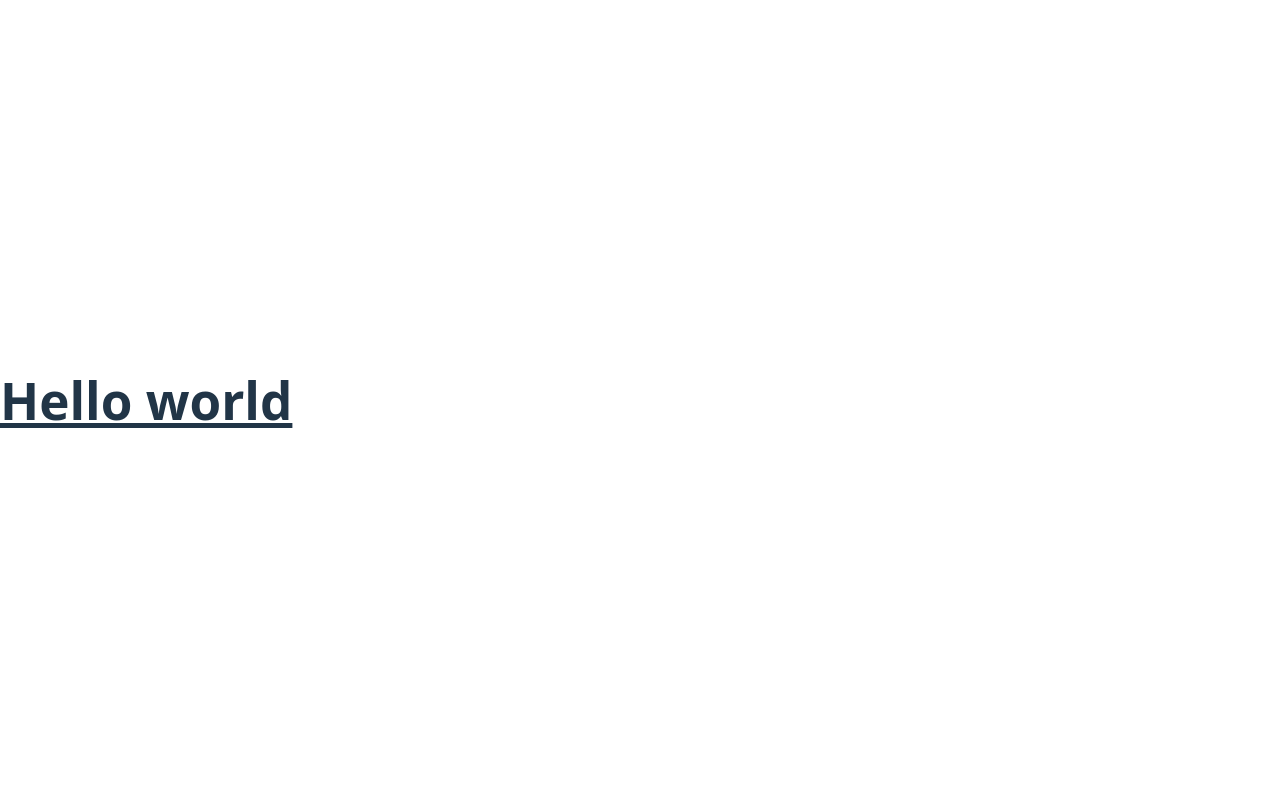
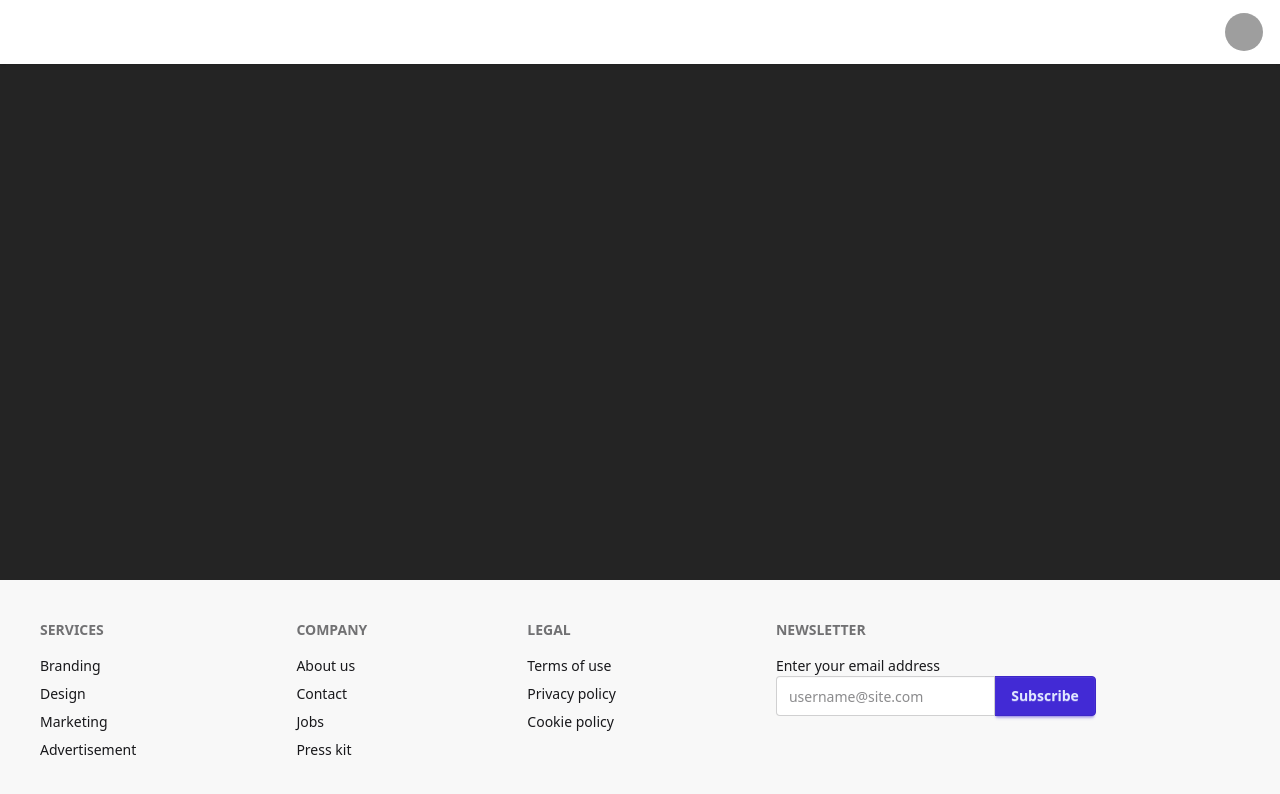
Before and after one commit to piyushkumar1996/DevTinder_UI, a React (Vite) app: page / in a window 1280 px wide. Shown: the top 794 px of the page. Built offline with nearby package versions, Linux system fonts and the light colour scheme; grey boxes are pictures that could not be loaded.

Commit message:
Adding body and children routes

```diff
--- a/index.html
+++ b/index.html
@@ -4,7 +4,7 @@
     <meta charset="UTF-8" />
     <link rel="icon" type="image/svg+xml" href="/vite.svg" />
     <meta name="viewport" content="width=device-width, initial-scale=1.0" />
-    <title>devtinderui</title>
+    <title>Dev Tinder</title>
   </head>
   <body>
     <div id="root"></div>
--- a/package.json
+++ b/package.json
@@ -13,6 +13,7 @@
     "@tailwindcss/vite": "^4.1.17",
     "react": "^19.2.0",
     "react-dom": "^19.2.0",
+    "react-router-dom": "^7.9.6",
     "tailwindcss": "^4.1.17"
   },
   "devDependencies": {
@@ -20,6 +21,7 @@
     "@types/react": "^19.2.5",
     "@types/react-dom": "^19.2.3",
     "@vitejs/plugin-react": "^5.1.1",
+    "daisyui": "^5.5.5",
     "eslint": "^9.39.1",
     "eslint-plugin-react-hooks": "^7.0.1",
     "eslint-plugin-react-refresh": "^0.4.24",
--- a/src/App.jsx
+++ b/src/App.jsx
@@ -1,12 +1,20 @@
+import { Routes, Route } from "react-router-dom";
+import Login from "./Pages/Login";
+import Profile from "./Pages/Profile";
+import Body from "./Pages/Body";
+
 function App() {
-
   return (
     <>
-      <h1 class="text-3xl font-bold underline">
-        Hello world
-      </h1>
+      <Routes>
+        <Route path="/" element={<Body />}>
+          <Route path="/login" element={<Login />} />
+          <Route path="/profile" element={<Profile />} />
+        </Route>
+        <Route />
+      </Routes>
     </>
-  )
+  );
 }
 
-export default App
+export default App;
--- /dev/null
+++ b/src/Pages/Body.jsx
@@ -0,0 +1,16 @@
+import React from "react";
+import NavBar from "../designSystem/NavBar";
+import { Outlet } from "react-router-dom";
+import Footer from "../designSystem/Footer";
+
+const Body = () => {
+  return (
+    <div class="flex flex-col min-h-screen">
+      <NavBar />
+      <div className="flex-grow"><Outlet /></div>
+      <Footer />
+    </div>
+  );
+};
+
+export default Body;
--- /dev/null
+++ b/src/Pages/Login.jsx
@@ -0,0 +1,9 @@
+import React from 'react'
+
+const Login = () => {
+  return (
+    <div>Login</div>
+  )
+}
+
+export default Login
--- /dev/null
+++ b/src/Pages/Profile.jsx
@@ -0,0 +1,9 @@
+import React from 'react'
+
+const Profile = () => {
+  return (
+    <div>Profile</div>
+  )
+}
+
+export default Profile
--- /dev/null
+++ b/src/designSystem/Footer.jsx
@@ -0,0 +1,44 @@
+import React from "react";
+
+const Footer = () => {
+  return (
+    <footer className="footer sm:footer-horizontal bg-base-200 text-base-content p-10">
+      <nav>
+        <h6 className="footer-title">Services</h6>
+        <a className="link link-hover">Branding</a>
+        <a className="link link-hover">Design</a>
+        <a className="link link-hover">Marketing</a>
+        <a className="link link-hover">Advertisement</a>
+      </nav>
+      <nav>
+        <h6 className="footer-title">Company</h6>
+        <a className="link link-hover">About us</a>
+        <a className="link link-hover">Contact</a>
+        <a className="link link-hover">Jobs</a>
+        <a className="link link-hover">Press kit</a>
+      </nav>
+      <nav>
+        <h6 className="footer-title">Legal</h6>
+        <a className="link link-hover">Terms of use</a>
+        <a className="link link-hover">Privacy policy</a>
+        <a className="link link-hover">Cookie policy</a>
+      </nav>
+      <form>
+        <h6 className="footer-title">Newsletter</h6>
+        <fieldset className="w-80">
+          <label>Enter your email address</label>
+          <div className="join">
+            <input
+              type="text"
+              placeholder="username@site.com"
+              className="input input-bordered join-item"
+            />
+            <button className="btn btn-primary join-item">Subscribe</button>
+          </div>
+        </fieldset>
+      </form>
+    </footer>
+  );
+};
+
+export default Footer;
--- /dev/null
+++ b/src/designSystem/NavBar.jsx
@@ -0,0 +1,46 @@
+import React from "react";
+
+const NavBar = () => {
+  return (
+    <div className="navbar bg-base-100 shadow-sm px-4">
+      <div className="flex-1">
+        <a className="btn btn-ghost text-xl">Dev Tinder</a>
+      </div>
+      <div className="flex gap-2">
+        <div className="dropdown dropdown-end">
+          <div
+            tabIndex={0}
+            role="button"
+            className="btn btn-ghost btn-circle avatar"
+          >
+            <div className="w-10 rounded-full">
+              <img
+                alt="Tailwind CSS Navbar component"
+                src="https://img.daisyui.com/images/stock/photo-1534528741775-53994a69daeb.webp"
+              />
+            </div>
+          </div>
+          <ul
+            tabIndex="-1"
+            className="menu menu-sm dropdown-content bg-base-100 rounded-box z-1 mt-3 w-52 p-2 shadow"
+          >
+            <li>
+              <a className="justify-between">
+                Profile
+                <span className="badge">New</span>
+              </a>
+            </li>
+            <li>
+              <a>Settings</a>
+            </li>
+            <li>
+              <a>Logout</a>
+            </li>
+          </ul>
+        </div>
+      </div>
+    </div>
+  );
+};
+
+export default NavBar;
--- a/src/index.css
+++ b/src/index.css
@@ -1,4 +1,5 @@
 @import "tailwindcss";
+@plugin "daisyui";
 
 :root {
   font-family: system-ui, Avenir, Helvetica, Arial, sans-serif;
@@ -14,57 +15,3 @@
   -webkit-font-smoothing: antialiased;
   -moz-osx-font-smoothing: grayscale;
 }
-
-a {
-  font-weight: 500;
-  color: #646cff;
-  text-decoration: inherit;
-}
-a:hover {
-  color: #535bf2;
-}
-
-body {
-  margin: 0;
-  display: flex;
-  place-items: center;
-  min-width: 320px;
-  min-height: 100vh;
-}
-
-h1 {
-  font-size: 3.2em;
-  line-height: 1.1;
-}
-
-button {
-  border-radius: 8px;
-  border: 1px solid transparent;
-  padding: 0.6em 1.2em;
-  font-size: 1em;
-  font-weight: 500;
-  font-family: inherit;
-  background-color: #1a1a1a;
-  cursor: pointer;
-  transition: border-color 0.25s;
-}
-button:hover {
-  border-color: #646cff;
-}
-button:focus,
-button:focus-visible {
-  outline: 4px auto -webkit-focus-ring-color;
-}
-
-@media (prefers-color-scheme: light) {
-  :root {
-    color: #213547;
-    background-color: #ffffff;
-  }
-  a:hover {
-    color: #747bff;
-  }
-  button {
-    background-color: #f9f9f9;
-  }
-}
--- a/src/main.jsx
+++ b/src/main.jsx
@@ -1,11 +1,14 @@
-import { StrictMode } from 'react'
-import { createRoot } from 'react-dom/client'
-import './index.css'
+import { StrictMode } from "react";
+import { createRoot } from "react-dom/client";
+import { BrowserRouter } from "react-router-dom";
+import "./index.css";
 
-import App from './App.jsx'
+import App from "./App.jsx";
 
-createRoot(document.getElementById('root')).render(
+createRoot(document.getElementById("root")).render(
   <StrictMode>
-    <App />
-  </StrictMode>,
-)
+    <BrowserRouter>
+      <App />
+    </BrowserRouter>
+  </StrictMode>
+);
```
Also changed, not shown: 1 other file (tests, documents, lock files or other folders).
